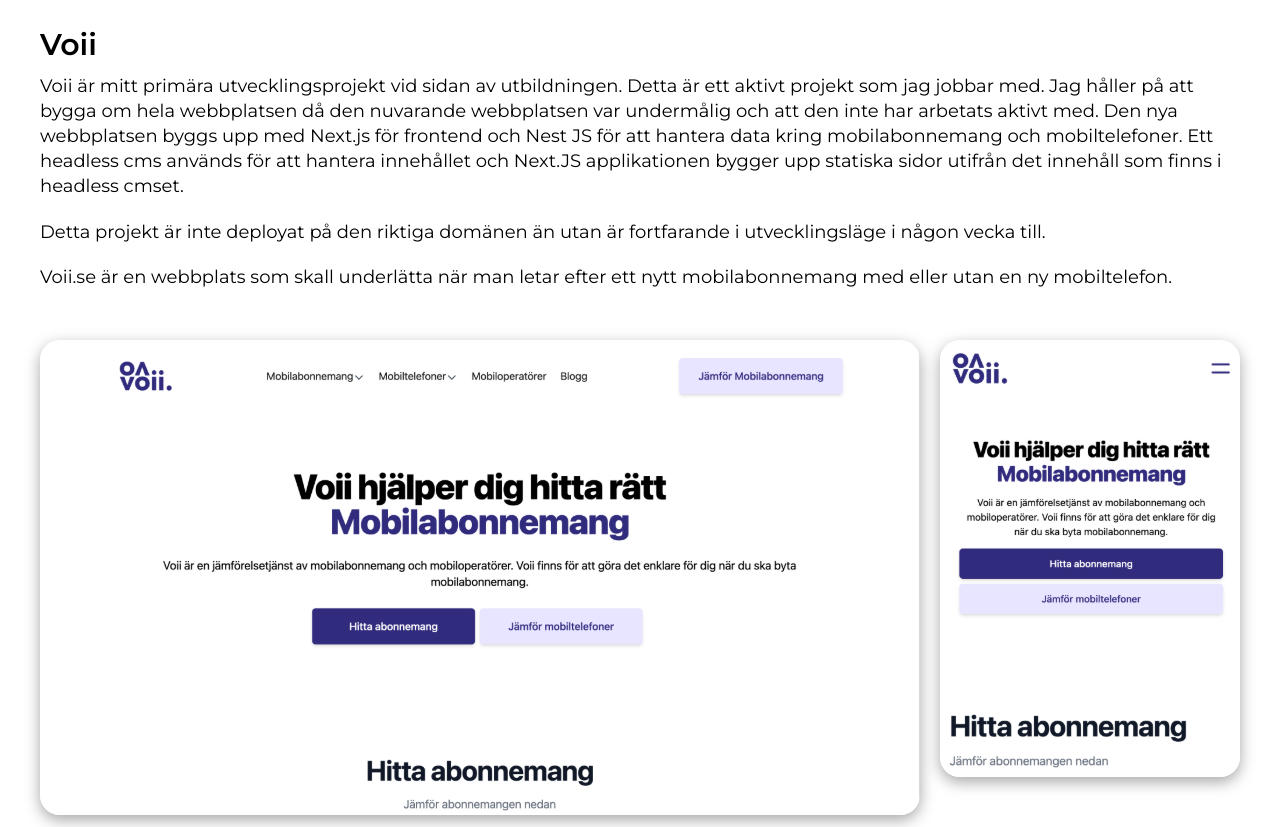
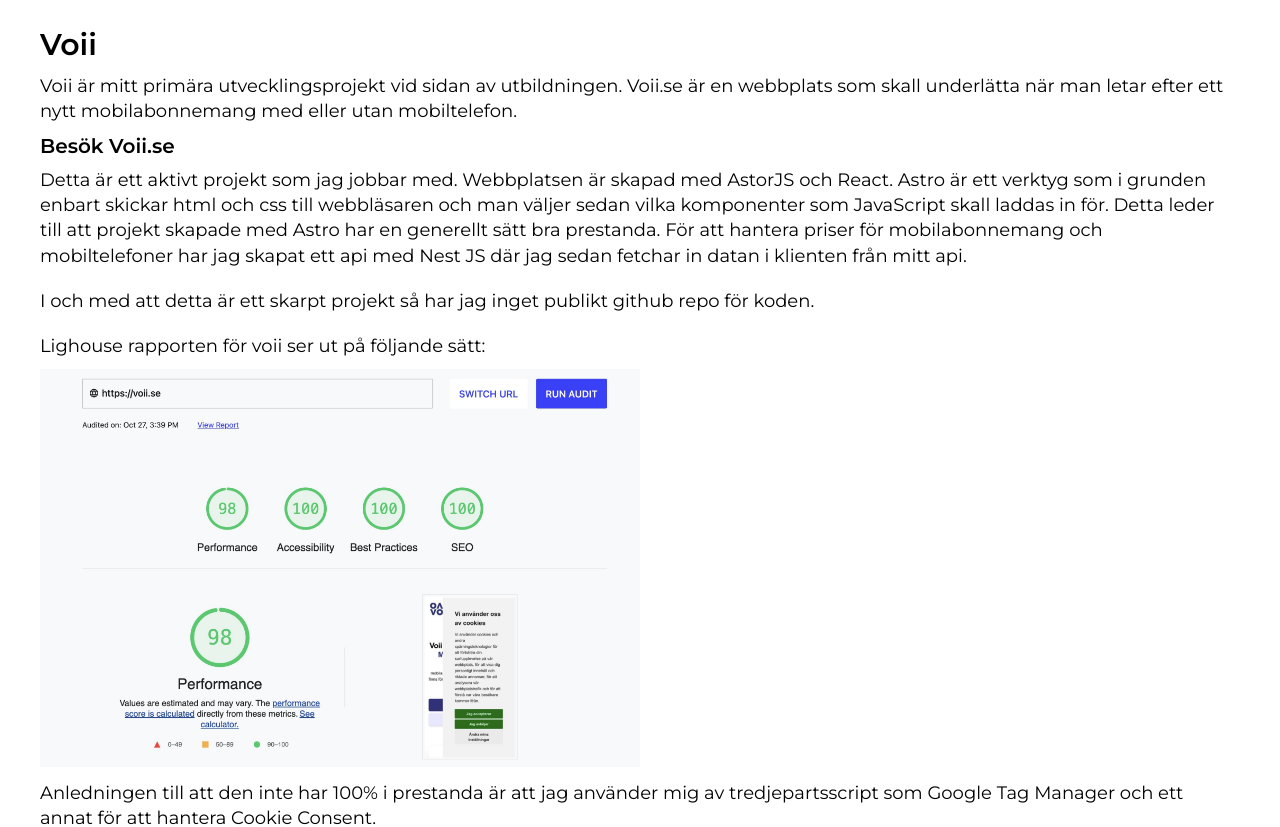
Before and after one commit to merkensten/portfolio, a Next.js app: page /projekt in a window 1280 px wide. Shown: the part 760-1587 px from the top of the page. Built offline with nearby package versions, Linux system fonts and the light colour scheme.

Commit message:
projekt uppdaterad

```diff
--- a/src/pages/projekt.tsx
+++ b/src/pages/projekt.tsx
@@ -32,22 +32,36 @@
         >
           <p>
             Voii är mitt primära utvecklingsprojekt vid sidan av utbildningen.
-            Detta är ett aktivt projekt som jag jobbar med. Jag håller på att
-            bygga om hela webbplatsen då den nuvarande webbplatsen var
-            undermålig och att den inte har arbetats aktivt med. Den nya
-            webbplatsen byggs upp med Next.js för frontend och Nest JS för att
-            hantera data kring mobilabonnemang och mobiltelefoner. Ett headless
-            cms används för att hantera innehållet och Next.JS applikationen
-            bygger upp statiska sidor utifrån det innehåll som finns i headless
-            cmset.
+            Voii.se är en webbplats som skall underlätta när man letar efter ett
+            nytt mobilabonnemang med eller utan mobiltelefon.
+          </p>
+          <a href="https://voii.se" target="_blank" rel="noreferrer">
+            Besök Voii.se
+          </a>
+          <p>
+            Detta är ett aktivt projekt som jag jobbar med. Webbplatsen är
+            skapad med AstorJS och React. Astro är ett verktyg som i grunden
+            enbart skickar html och css till webbläsaren och man väljer sedan
+            vilka komponenter som JavaScript skall laddas in för. Detta leder
+            till att projekt skapade med Astro har en generellt sätt bra
+            prestanda. För att hantera priser för mobilabonnemang och
+            mobiltelefoner har jag skapat ett api med Nest JS där jag sedan
+            fetchar in datan i klienten från mitt api.
           </p>
           <p>
-            Detta projekt är inte deployat på den riktiga domänen än utan är
-            fortfarande i utvecklingsläge i någon vecka till.
+            I och med att detta är ett skarpt projekt så har jag inget publikt
+            github repo för koden.
           </p>
+          <p>Lighouse rapporten för voii ser ut på följande sätt:</p>
+          <img
+            src="/bilder/projekt/voii-lighthouse.jpg"
+            alt="Voii.se lighthouse rapport"
+            className="img-wrapper"
+          />
           <p>
-            Voii.se är en webbplats som skall underlätta när man letar efter ett
-            nytt mobilabonnemang med eller utan en ny mobiltelefon.
+            Anledningen till att den inte har 100% i prestanda är att jag
+            använder mig av tredjepartsscript som Google Tag Manager och ett
+            annat för att hantera Cookie Consent.
           </p>
         </ProjektWrapper>
 
@@ -107,11 +121,11 @@
           imageMobileAlt="edice mobil version"
         >
           <p>
-            Ett av de större projekten som vi skapade under frontend utbildningen på
-            Ec Utbildning var att skapa en e-handel i grupp. Min grupp valde att
-            skapa det fiktiv företaget E-dice där man kan köpa coola tärningar.
-            Projektet byggdes upp i tre delar, clienten, server och en admin
-            app.
+            Ett av de större projekten som vi skapade under frontend
+            utbildningen på Ec Utbildning var att skapa en e-handel i grupp. Min
+            grupp valde att skapa det fiktiv företaget E-dice där man kan köpa
+            coola tärningar. Projektet byggdes upp i tre delar, clienten, server
+            och en admin app.
           </p>
           <p>
             Clienten är frontenden för e-handeln där kunden kan se produkter,
--- a/src/styles/globals.scss
+++ b/src/styles/globals.scss
@@ -93,3 +93,9 @@
     font-size: 2.2rem;
   }
 }
+
+.img-wrapper {
+  @media (min-width: 992px) {
+    width: 50%;
+  }
+}
```
Also changed, not shown: public/bilder/projekt/voii-lighthouse.jpg (added).
